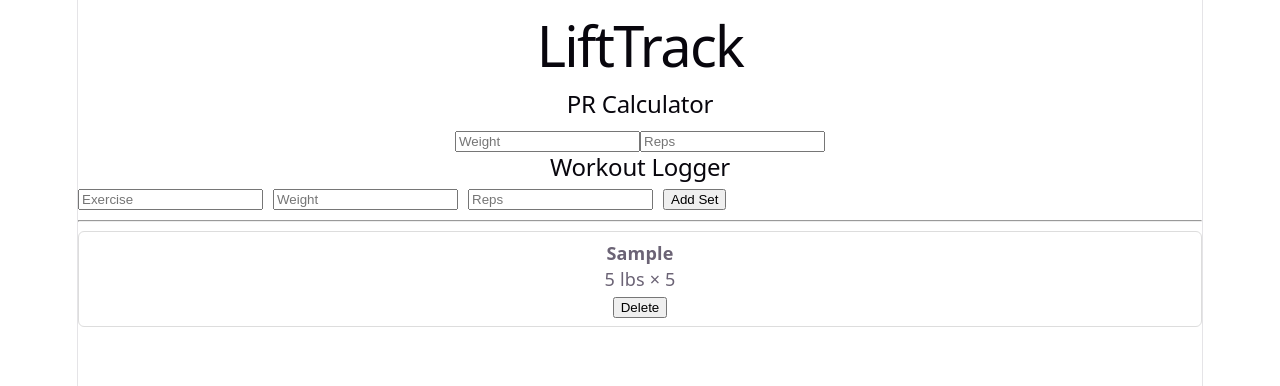
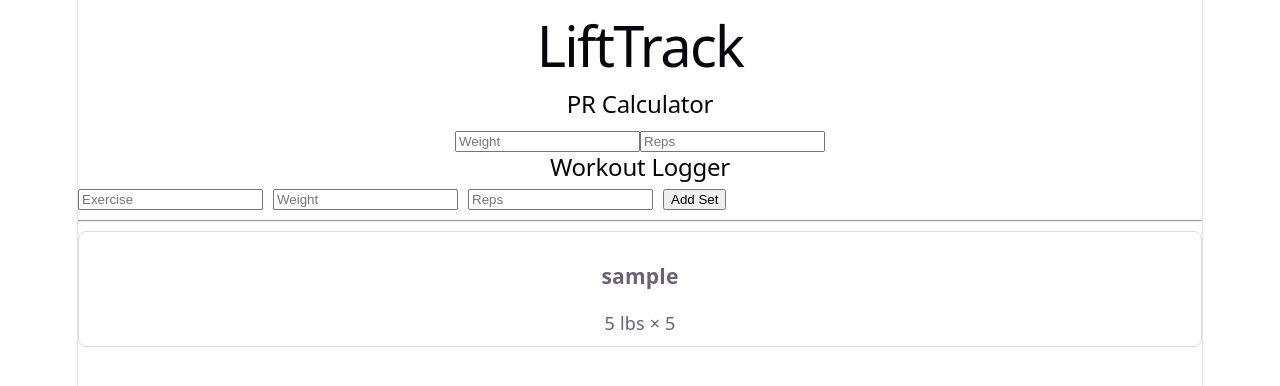
Before and after one commit to RickyRMT/LiftTrack, a React (Vite) app: page / in a window 1280 px wide. Both pictures are taken after typing "Sample", "5", "5" into the empty fields and a click on the button "Add Set". Shown: the top 386 px of the page. Built offline with nearby package versions, Linux system fonts and the light colour scheme.

Commit message:
added grouping of workouts + fixed edge cases of spelling

```diff
--- a/src/components/WorkoutLogger.jsx
+++ b/src/components/WorkoutLogger.jsx
@@ -40,6 +40,18 @@ function WorkoutLogger() {
   setReps("");
 }
 
+const groupedWorkouts = workouts.reduce((groups, workout) => {
+  const key = workout.exercise.trim().toLowerCase();
+
+  if (!groups[key]) {
+    groups[key] = [];
+  }
+
+  groups[key].push(workout);
+
+  return groups;
+}, {});
+
 return (
   <div>
     <h2>Workout Logger</h2>
@@ -55,7 +67,7 @@ return (
         if (/^[A-Za-z\s]*$/.test(value)) {
             setExercise(value);
         }
-    }}
+      }}
     />
 
       <input
@@ -80,22 +92,26 @@ return (
     <hr />
 
     <div>
-      {workouts.map((workout, index) => (
-  <div key={index} style={{ padding: "8px", marginBottom: "5px", border: "1px solid #ddd", borderRadius: "6px" }}>
-    <strong>{workout.exercise}</strong>
-    <div>{workout.weight} lbs × {workout.reps}</div>
-
-    <button
-      onClick={() => {
-        const updated = workouts.filter((_, i) => i !== index);
-        setWorkouts(updated);
+  {Object.entries(groupedWorkouts).map(([exerciseName, sets]) => (
+    <div
+      key={exerciseName}
+      style={{
+        border: "1px solid #ddd",
+        borderRadius: "8px",
+        padding: "10px",
+        marginBottom: "10px"
       }}
     >
-      Delete
-    </button>
+      <h3>{exerciseName}</h3>
+
+      {sets.map((set, index) => (
+        <div key={index}>
+          {set.weight} lbs × {set.reps}
+        </div>
+      ))}
+      </div>
+  ))}
   </div>
-    ))}
-    </div>
   </div>
 );
 
```
